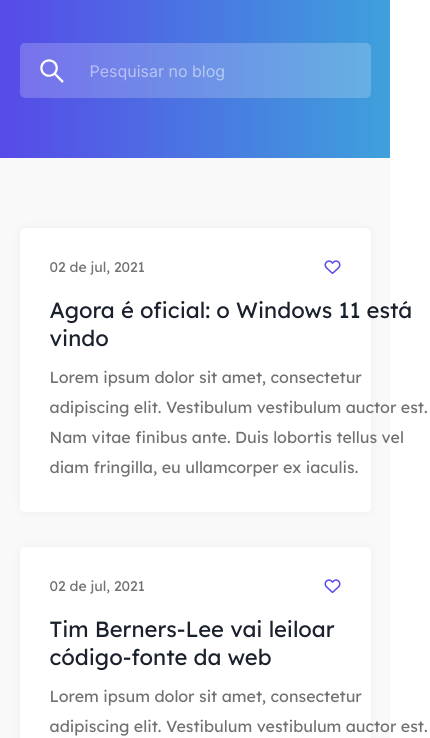
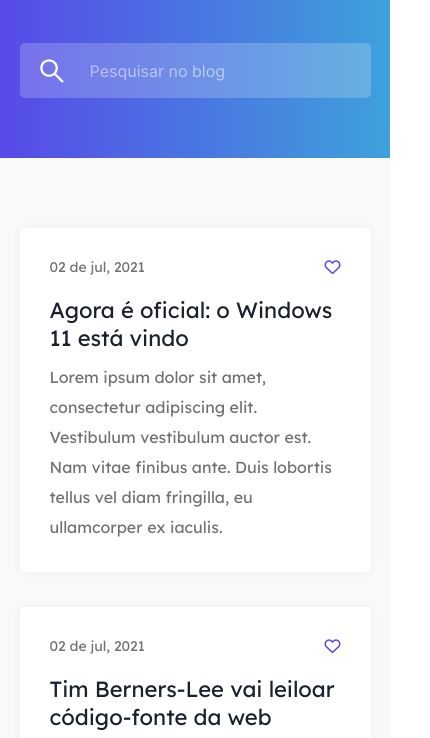
Before and after one commit to ViniciusAlba/codelandia-challenges, a plain HTML site: page challenge01-blog/index.html in a window 390 px wide. Shown: the part 82-820 px from the top of the page, 430 px wide, since content can reach past the window. Drawn offline with nearby package versions, Linux system fonts and the light colour scheme.

Commit message:
style: changing the width of p in mobile screens

```diff
--- a/challenge01-blog/CSS/media-queries.css
+++ b/challenge01-blog/CSS/media-queries.css
@@ -19,14 +19,14 @@
     }
 
     .news h2 {
-        width: 370px;
+        max-width: 370px;
         font-size: 22px;
         text-align: left;
         margin: 20px 0 10px 0;
     }
 
     .news p {
-        width: 380px;
+        max-width: 380px;
         font-size: 16px;
     }
 
```
